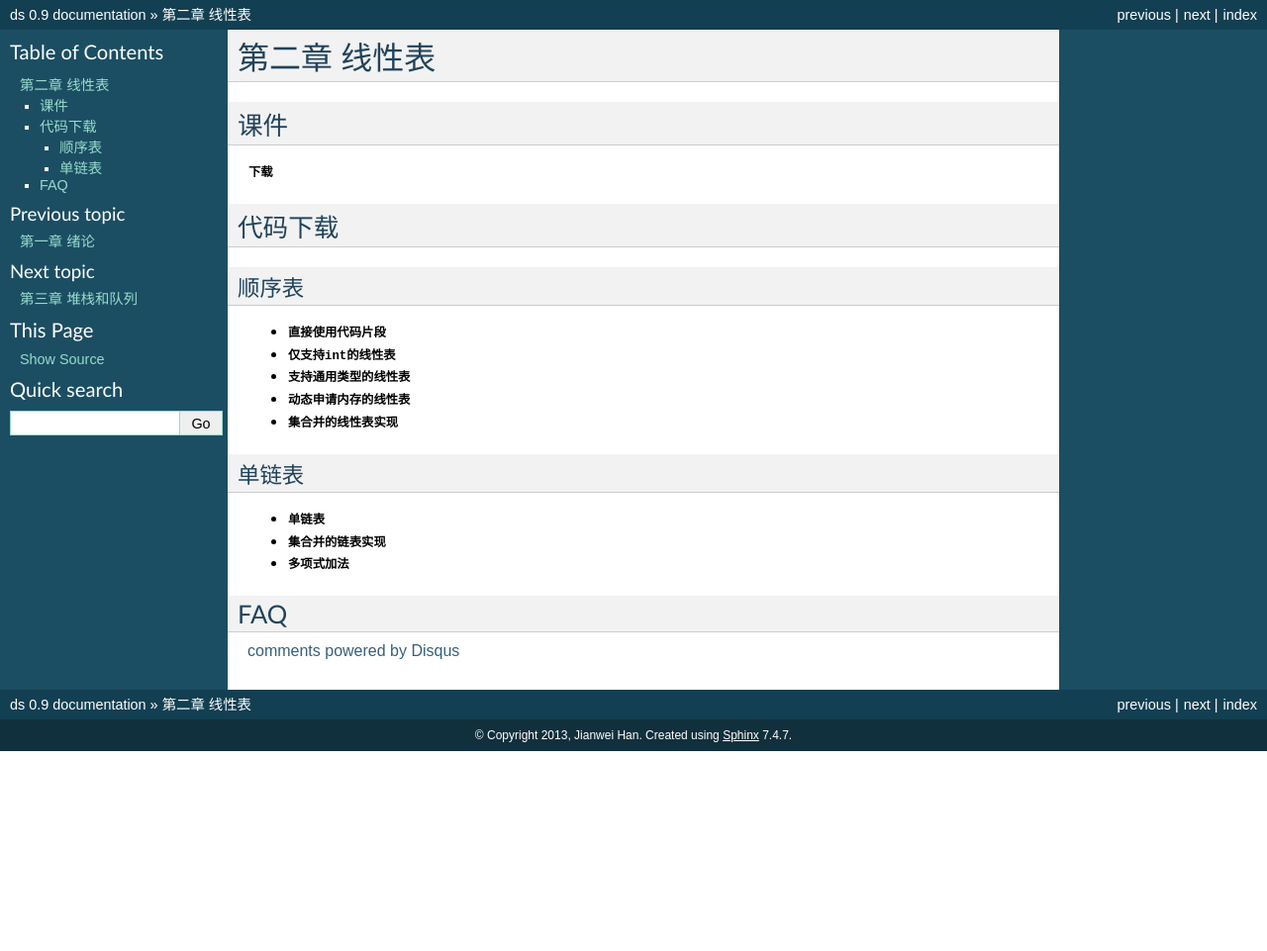
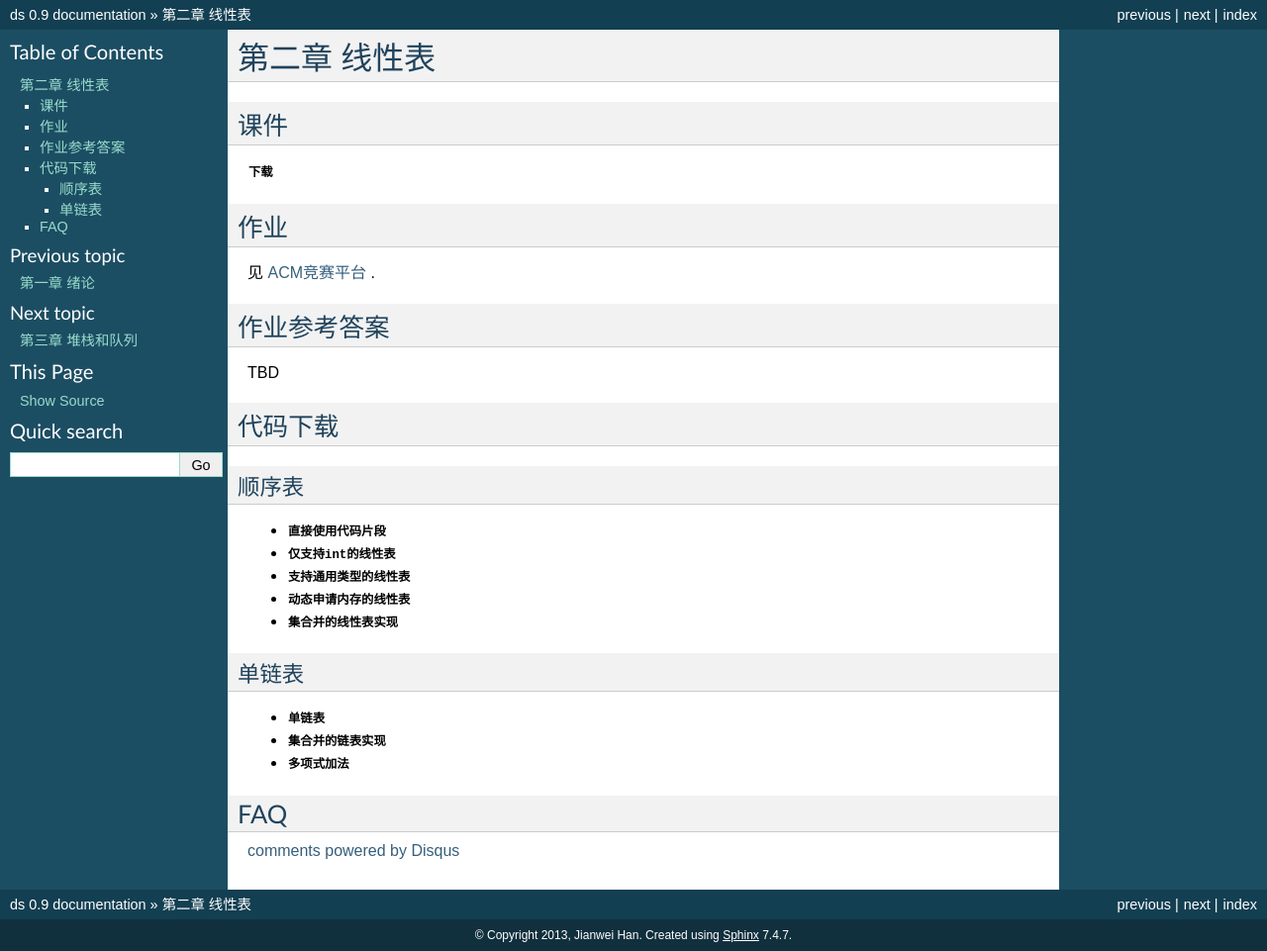
Before and after one commit to zjgsu-ds/ds, a Sphinx documentation site: the page built from source/chap2/index.rst, in a window 1280 px wide. Shown: the whole page at 99% size. Built offline with Sphinx 7.4.7, drawn with Linux system fonts in a browser that asks for light colours; comment, search, counter and statistics services are not loaded; before the commit the page ends 900 px from its top, so only the background shows below that.

Commit message:
Update homework

```diff
--- a/source/chap2/index.rst
+++ b/source/chap2/index.rst
@@ -6,6 +6,16 @@
 ====
 
 :download:`下载 <chap2.ppt>`
+
+作业
+====
+
+见 `ACM竞赛平台 <http://acm.zjgsu.edu.cn/JudgeOnline/contest.php?cid=1565>`_ .
+
+作业参考答案
+============
+
+TBD
 
 代码下载
 ========
```
